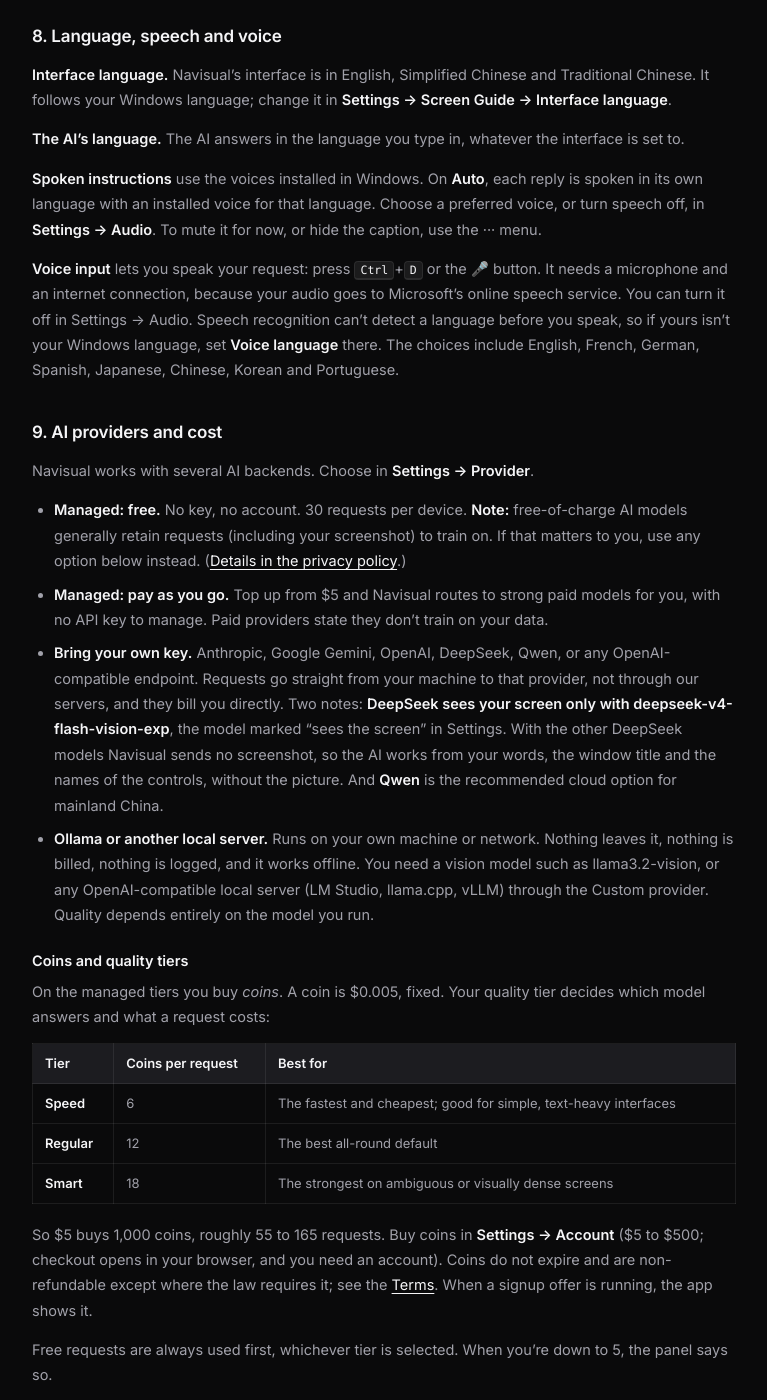
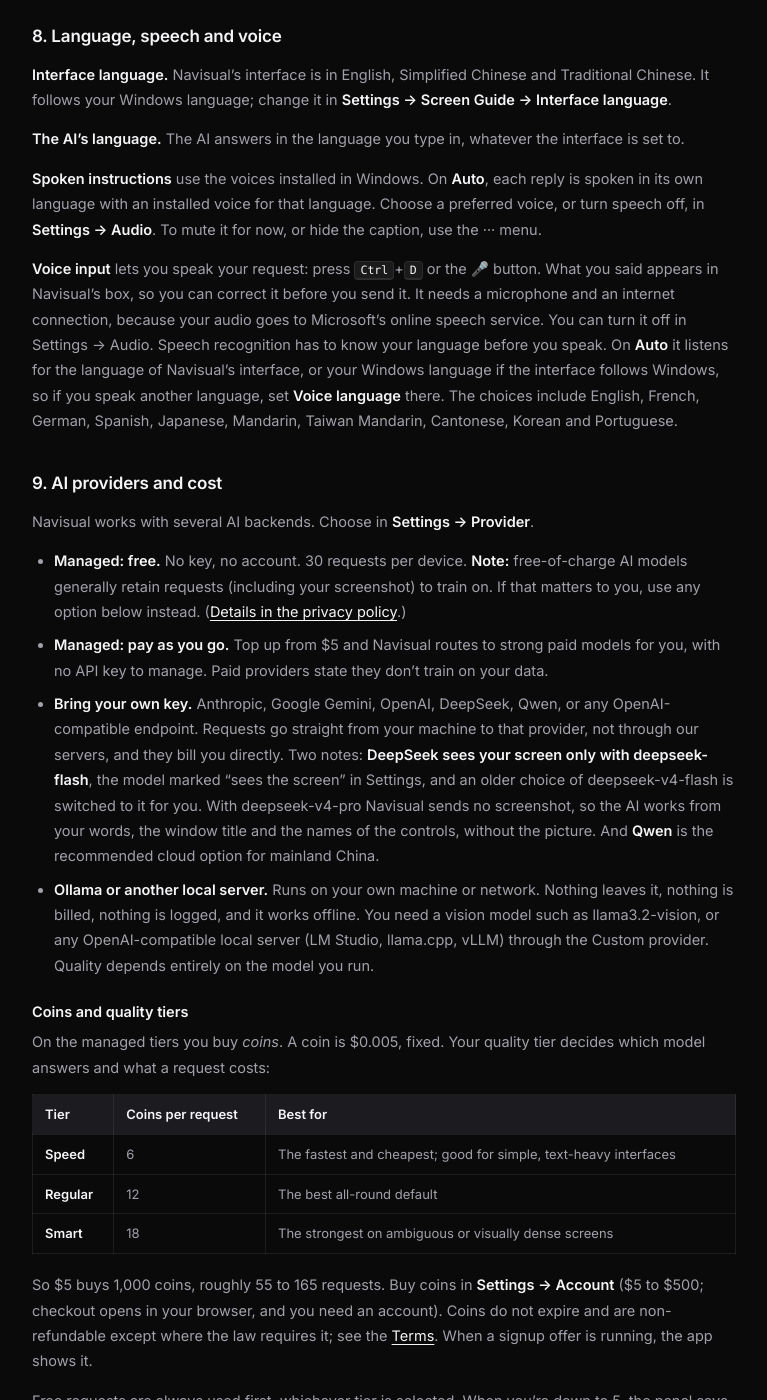
Before and after one commit to NavisualGuide/NavisualGuide.github.io, a Jekyll site: the page docs.html, which Jekyll copies as it is, in a window 1280 px wide and 1400 px high, scrolled down 7825 px. Shown: the whole window, without its empty margins (256-1023 px from the left). Built offline with Jekyll 4.4.1, drawn with Linux system fonts in a browser that asks for light colours; some of the changed text lies outside the part shown.

Commit message:
Manual for v0.7.42: voice input waits in the box; deepseek-flash
- Voice input: what you said appears in Navisual's box to correct
  before sending; Auto listens for the interface language, or the
  Windows language when the interface follows Windows; the choices
  name Mandarin, Taiwan Mandarin and Cantonese.
- Troubleshooting: the pinyin row becomes "writes what you said in the
  wrong language", with the Auto rule and the box.
- DeepSeek: deepseek-flash is the model that sees the screen, an older
  deepseek-v4-flash choice is switched to it, deepseek-v4-pro gets no
  screenshot. Same in the home page's Chinese FAQ.
- Last updated 8 November 2026; dateModified and sitemap lastmod for
  home and docs. Privacy is unchanged (it already lists DeepSeek among
  the providers a screenshot goes to).

Co-Authored-By: Claude Opus 5.5 <noreply@anthropic.com>

```diff
--- a/docs.html
+++ b/docs.html
@@ -9,7 +9,7 @@
   <meta property="og:title" content="Navisual User Manual: Setup, Hotkeys, AI Providers, Troubleshooting" />
   <meta property="og:description" content="How to install and use Navisual on Windows: choose a window, follow the pointer, set hotkeys, fix a wrong step, pick an AI provider and control your privacy." />
   <meta property="og:type" content="article" />
-  <meta property="article:modified_time" content="2026-11-03" />
+  <meta property="article:modified_time" content="2026-11-08" />
   <link rel="canonical" href="https://navisualguide.com/docs.html" />
   <meta property="og:url" content="https://navisualguide.com/docs.html" />
   <meta property="og:site_name" content="Navisual" />
@@ -168,7 +168,7 @@
     <article class="legal docs">
       <a class="legal-back" href="/">← Back to navisualguide.com</a>
       <h1>Navisual User Manual</h1>
-      <p class="legal-updated">Last updated 3 November 2026 · For Windows 10 and 11</p>
+      <p class="legal-updated">Last updated 8 November 2026 · For Windows 10 and 11</p>
 
       <p>
         <strong>Navisual is a Windows app that guides you through a task in any app.</strong> You
@@ -537,11 +537,14 @@
         </p>
         <p>
           <strong>Voice input</strong> lets you speak your request: press <kbd>Ctrl</kbd>+<kbd>D</kbd> or
-          the 🎤 button. It needs a microphone and an internet connection, because your audio goes to
-          Microsoft’s online speech service. You can turn it off in Settings → Audio. Speech recognition
-          can’t detect a language before you speak, so if yours isn’t your Windows language, set
-          <strong>Voice language</strong> there. The choices include English, French, German, Spanish,
-          Japanese, Chinese, Korean and Portuguese.
+          the 🎤 button. What you said appears in Navisual’s box, so you can correct it before you send
+          it. It needs a microphone and an internet connection, because your audio goes to Microsoft’s
+          online speech service. You can turn it off in Settings → Audio. Speech recognition has to know
+          your language before you speak. On <strong>Auto</strong> it listens for the language of
+          Navisual’s interface, or your Windows language if the interface follows Windows, so if you
+          speak another language, set <strong>Voice language</strong> there. The choices include
+          English, French, German, Spanish, Japanese, Mandarin, Taiwan Mandarin, Cantonese, Korean and
+          Portuguese.
         </p>
       </section>
 
@@ -559,9 +562,10 @@
           <li><strong>Bring your own key.</strong> Anthropic, Google Gemini, OpenAI, DeepSeek, Qwen, or
             any OpenAI-compatible endpoint. Requests go straight from your machine to that provider,
             not through our servers, and they bill you directly. Two notes: <strong>DeepSeek sees your
-            screen only with deepseek-v4-flash-vision-exp</strong>, the model marked “sees the screen”
-            in Settings. With the other DeepSeek models Navisual sends no screenshot, so the AI works
-            from your words, the window title and the names of the controls, without the picture. And <strong>Qwen</strong> is
+            screen only with deepseek-flash</strong>, the model marked “sees the screen” in Settings,
+            and an older choice of deepseek-v4-flash is switched to it for you. With deepseek-v4-pro
+            Navisual sends no screenshot, so the AI works from your words, the window title and the
+            names of the controls, without the picture. And <strong>Qwen</strong> is
             the recommended cloud option for mainland China.</li>
           <li><strong>Ollama or another local server.</strong> Runs on your own machine or network.
             Nothing leaves it, nothing is billed, nothing is logged, and it works offline. You need a
@@ -744,7 +748,7 @@
             <tr><td>Autopilot turned itself off</td><td>It pauses when the screen keeps changing without a clear next step, and once at 5 free requests left. See <a href="#following">section 4</a>.</td></tr>
             <tr><td>A hotkey does nothing</td><td>Another program may hold that shortcut, possibly a second copy of Navisual still open. Close it, or choose a different shortcut in Settings → Hotkeys.</td></tr>
             <tr><td>Nothing is spoken</td><td>Check it isn’t muted in the ··· menu, and that Windows has a voice installed for that language. See <a href="#language">section 8</a>.</td></tr>
-            <tr><td>Voice input transcribes Chinese as pinyin</td><td>Speech recognition can’t detect a language before you speak. Set it explicitly in Settings → Audio.</td></tr>
+            <tr><td>Voice input writes what you said in the wrong language</td><td>Speech recognition can’t detect a language before you speak. On Auto it listens for the interface language; if you speak another, choose it under Voice language in Settings → Audio, then correct the text in the box before sending.</td></tr>
             <tr><td>Google sign-in does nothing</td><td>The Google page may be unreachable from your network. Email and password work either way.</td></tr>
             <tr><td>The pointer is in the wrong place after unplugging a monitor</td><td>It should re-align itself within a second. If it doesn’t, restart Navisual and let us know.</td></tr>
             <tr><td>Something else</td><td>Use <strong>Send feedback</strong> in ⓘ About, which starts an email with your version and provider filled in, write to <a href="mailto:support@navisualguide.com">support@navisualguide.com</a>, or open an issue on <a href="https://github.com/NavisualGuide/navisual/issues" target="_blank" rel="noopener">GitHub</a>.</td></tr>
--- a/index.html
+++ b/index.html
@@ -294,7 +294,7 @@
       </details>
       <details>
         <summary>支持中文 / DeepSeek / Qwen 吗？</summary>
-        <p>支持。在设置中选择 DeepSeek 或 Qwen，填入 API Key 即可。DeepSeek 选 deepseek-v4-flash-vision-exp（设置里标着“能看屏幕”）时会上传截图，选其他 DeepSeek 模型时只传文字、不上传截图；Qwen 支持截图理解。</p>
+        <p>支持。在设置中选择 DeepSeek 或 Qwen，填入 API Key 即可。DeepSeek 选 deepseek-flash（设置里标着“能看屏幕”）时会上传截图，选 deepseek-v4-pro 时只传文字、不上传截图；Qwen 支持截图理解。</p>
       </details>
     </section>
 
--- a/sitemap.xml
+++ b/sitemap.xml
@@ -27,11 +27,11 @@ sitemap: false
 <urlset xmlns="http://www.sitemaps.org/schemas/sitemap/0.9">
   <url>
     <loc>https://navisualguide.com/</loc>
-    <lastmod>2026-11-03</lastmod>
+    <lastmod>2026-11-08</lastmod>
   </url>
   <url>
     <loc>https://navisualguide.com/docs.html</loc>
-    <lastmod>2026-11-03</lastmod>
+    <lastmod>2026-11-08</lastmod>
   </url>
   <url>
     <loc>https://navisualguide.com/privacy.html</loc>
```
Also changed, not shown: other parts of docs.html (+1 -1 lines).
